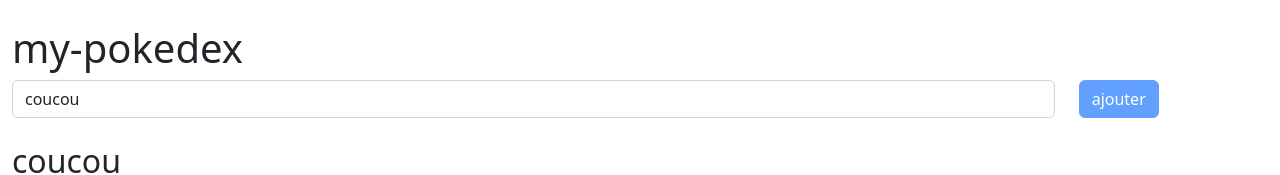
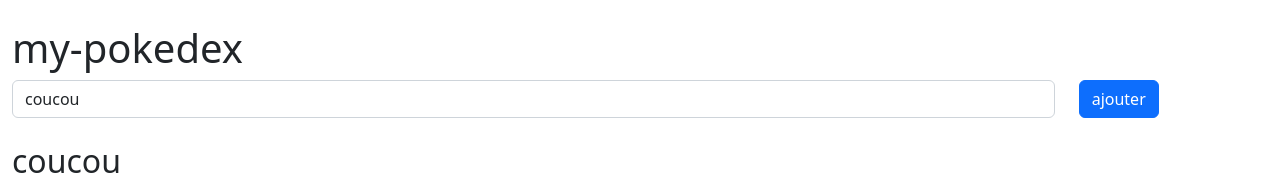
Before and after one commit to mvidailhet/pokedex-promo-septembre-2023, an Angular app: page / in a window 1280 px wide. Shown: the top 175 px of the page. Built offline with nearby package versions, Linux system fonts and the light colour scheme.

Commit message:
event binding click du bouton

```diff
--- a/src/app/app.component.html
+++ b/src/app/app.component.html
@@ -6,7 +6,7 @@
       <input class="form-control" type="text" [(ngModel)]="userInput" />
     </div>
     <div class="col-2">
-      <button [disabled]="isAddBtnDisabled" class="btn btn-primary">ajouter</button>
+      <button (click)="addPokemon()" class="btn btn-primary">ajouter</button>
     </div>
   </div>
 
--- a/src/app/app.component.ts
+++ b/src/app/app.component.ts
@@ -9,12 +9,8 @@ export class AppComponent {
   title = 'my-pokedex';
   userInput = 'coucou';
 
-  isAddBtnDisabled = false;
-
-  constructor() {
-    setTimeout(() => {
-      this.isAddBtnDisabled = true;
-    }, 3000);
+  addPokemon() {
+    console.log(`adding pokemon ${this.userInput}`);
   }
 
 }
```
